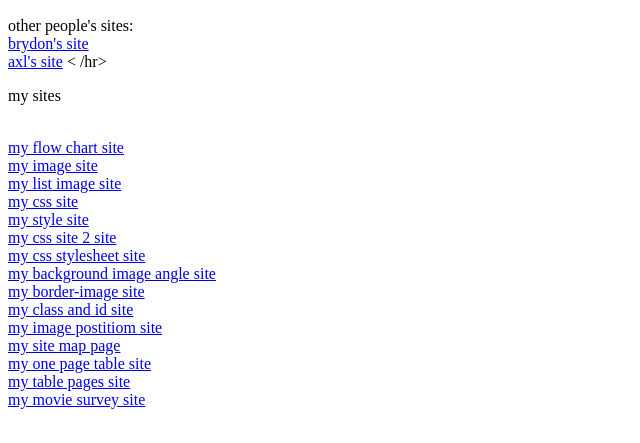
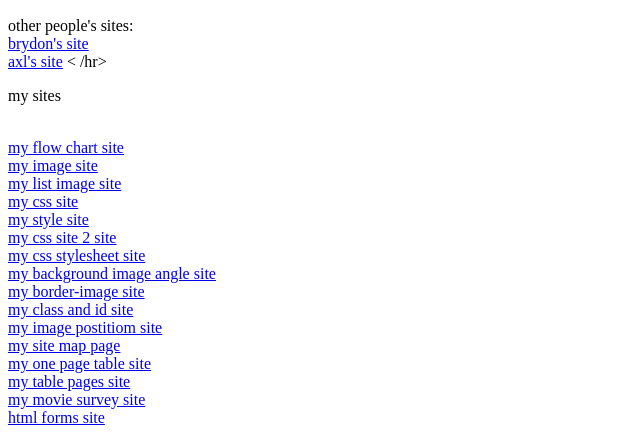
Before and after one commit to isaackirkman20-tech/isaackirkman20-tech.github.io, a plain HTML site: page index.html in a window 1280 px wide. Shown: the part 437-880 px from the top of the page, without its empty margins (0-640 px from the left). Drawn offline with Linux system fonts and the light colour scheme.

Commit message:
Update index.html with more site links
Added additional links to personal and external sites.

```diff
--- a/index.html
+++ b/index.html
@@ -34,6 +34,7 @@ other people's sites:
     <a href="sitemap.html"> my site map page</a> <br>
     <a href="table.html"> my one page table site</a><br>
     <a href="table page.html"> my table pages site</a><br>
-      <a href="checkboxes.html"> my movie survey site</a>
+      <a href="checkboxes.html"> my movie survey site</a><br>
+     <a href="table 2.html"> html forms site</a>
  </p>
  </html>
```
